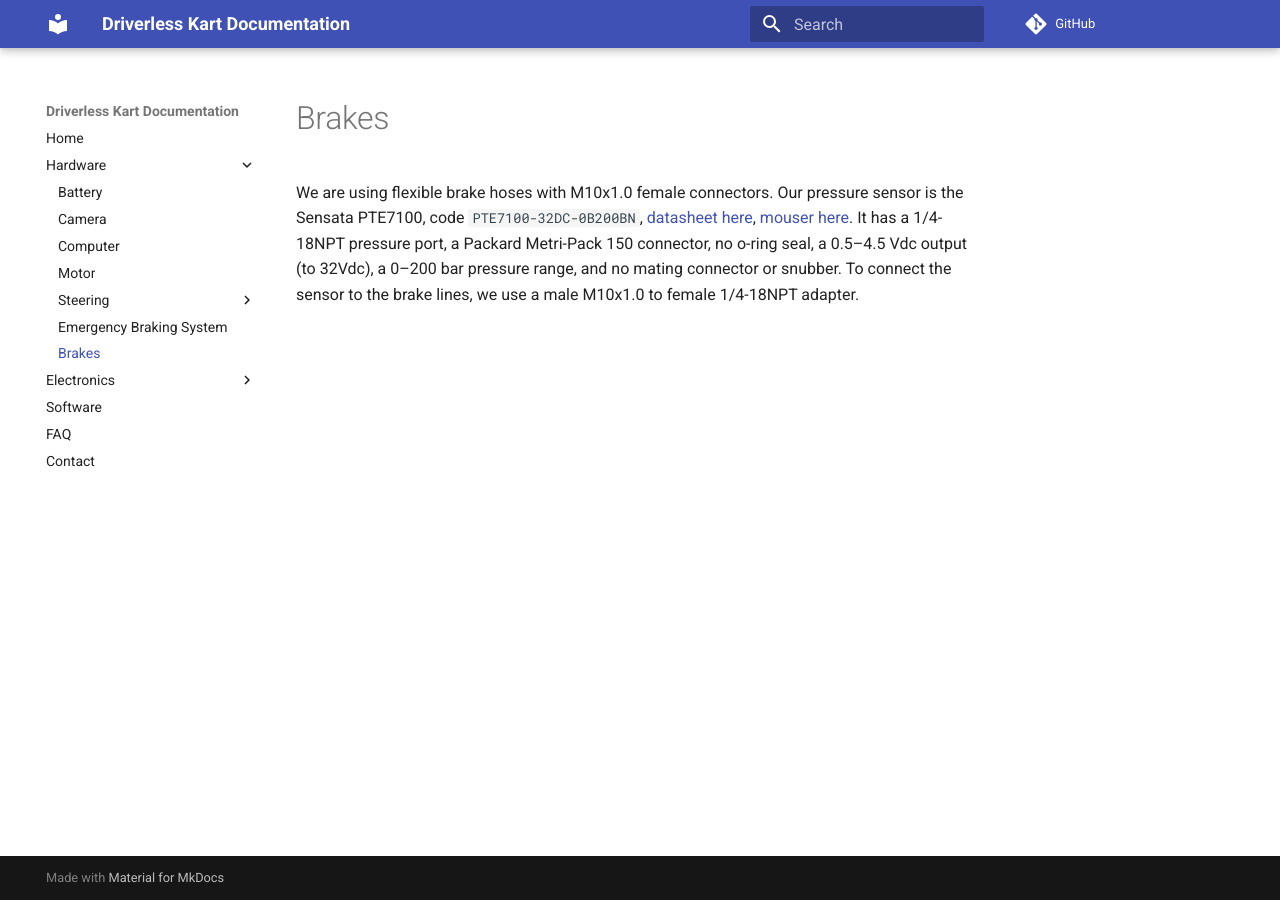
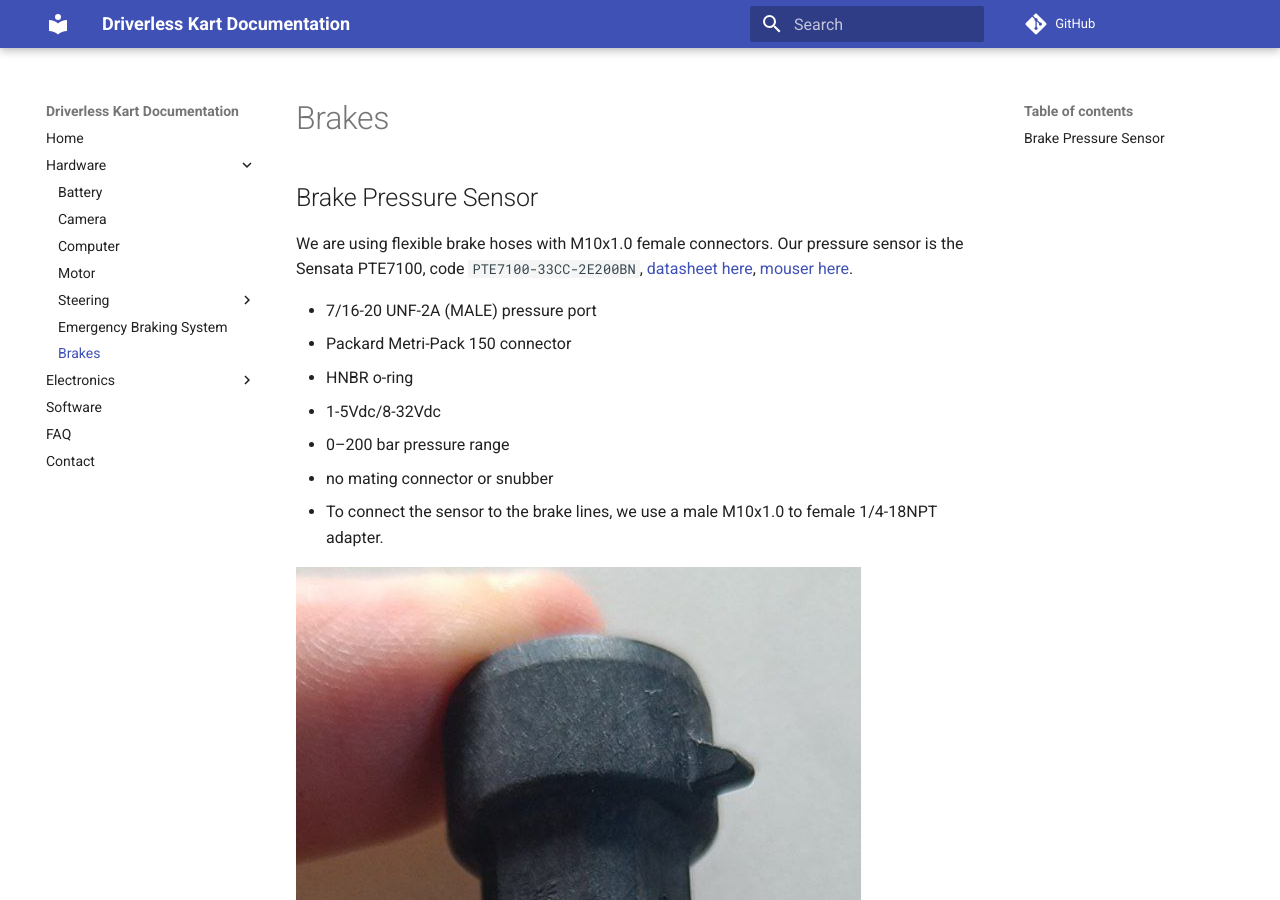
Before and after one commit to UM-Driverless/kart_docs, an MkDocs documentation site: the page built from docs/hardware/brakes/index.md, in a window 1280 px wide and 900 px high. Built offline with MkDocs 1.6.1 and Material for MkDocs 9.7.7, drawn with Linux system fonts in a browser that asks for light colours; comment, search, counter and statistics services are not loaded.

Commit message:
Add info about hydraulic pressure sensor and Diego files

```diff
--- a/docs/hardware/brakes/index.md
+++ b/docs/hardware/brakes/index.md
@@ -1,3 +1,16 @@
 # Brakes
 
-We are using flexible brake hoses with M10x1.0 female connectors. Our pressure sensor is the Sensata PTE7100, code `PTE7100-32DC-0B200BN`, [datasheet here](../../assets/datasheets/sensata_pte7100_hermetic_analog_pressure_sensor_da-1919220.pdf), [mouser here](https://www.mouser.es/ProductDetail/Sensata-Technologies/PTE7100-32DC-0B200BN?qs=sGAEpiMZZMv1xWCHBjbGeVR9W0yhknQ8lfjrm5f%2FK5xVuiB%2F1oy1aA%3D%3D). It has a 1/4-18NPT pressure port, a Packard Metri-Pack 150 connector, no o-ring seal, a 0.5–4.5 Vdc output (to 32Vdc), a 0–200 bar pressure range, and no mating connector or snubber. To connect the sensor to the brake lines, we use a male M10x1.0 to female 1/4-18NPT adapter.
+## Brake Pressure Sensor
+
+
+We are using flexible brake hoses with M10x1.0 female connectors. Our pressure sensor is the Sensata PTE7100, code `PTE7100-33CC-2E200BN`, [datasheet here](../../assets/datasheets/sensata_pte7100_hermetic_analog_pressure_sensor_da-1919220.pdf), [mouser here](https://www.mouser.es/ProductDetail/Sensata-Technologies/PTE7100-32DC-0B200BN?qs=sGAEpiMZZMv1xWCHBjbGeVR9W0yhknQ8lfjrm5f%2FK5xVuiB%2F1oy1aA%3D%3D).
+
+- 7/16-20 UNF-2A (MALE) pressure port
+- Packard Metri-Pack 150 connector
+- HNBR o-ring
+- 1-5Vdc/8-32Vdc
+- 0–200 bar pressure range
+- no mating connector or snubber
+- To connect the sensor to the brake lines, we use a male M10x1.0 to female 1/4-18NPT adapter.
+
+![](index/20250703193056.png)
```
Also changed, not shown: docs/hardware/ebs/index.md (+3 -0 lines), docs/hardware/brakes/index/20250703193056.png (added), 6 other files.
